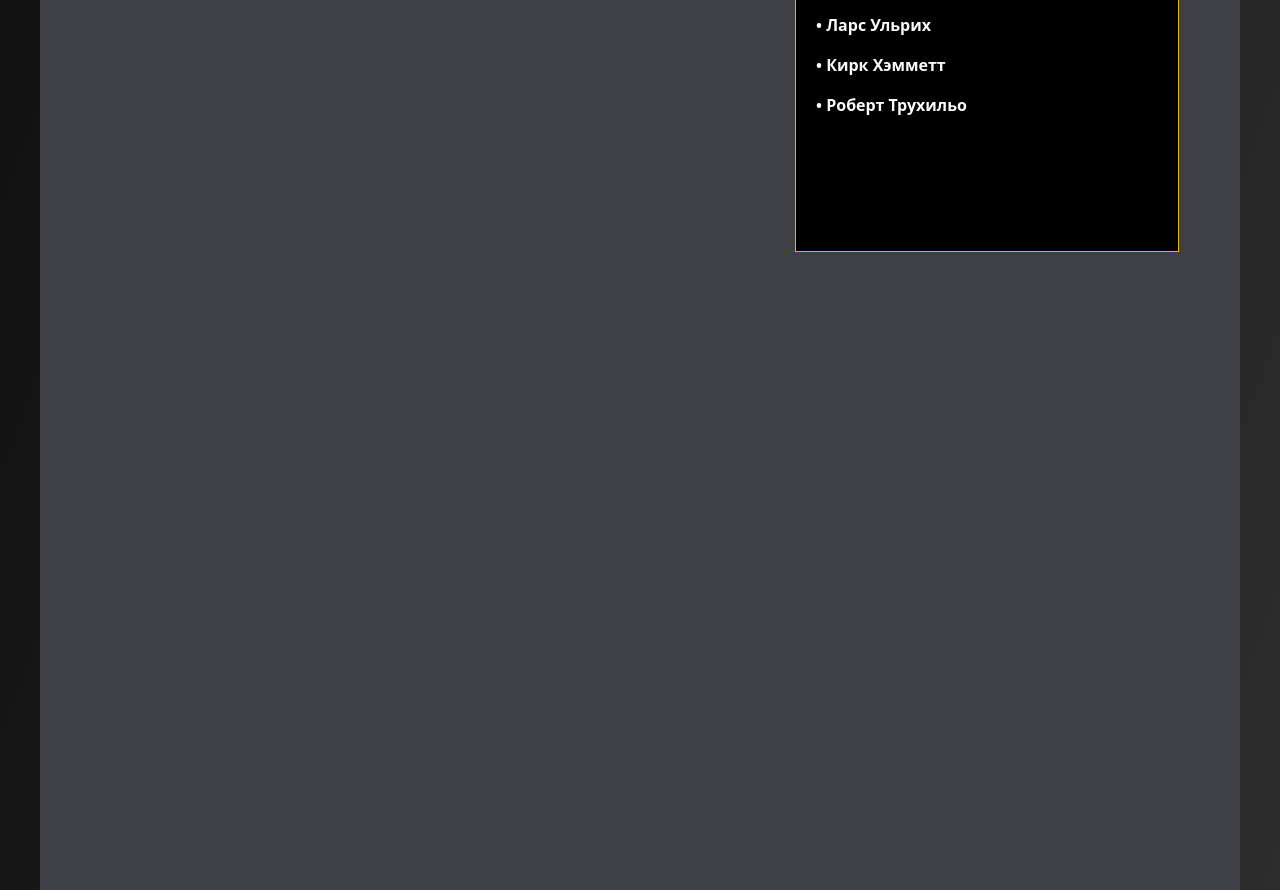
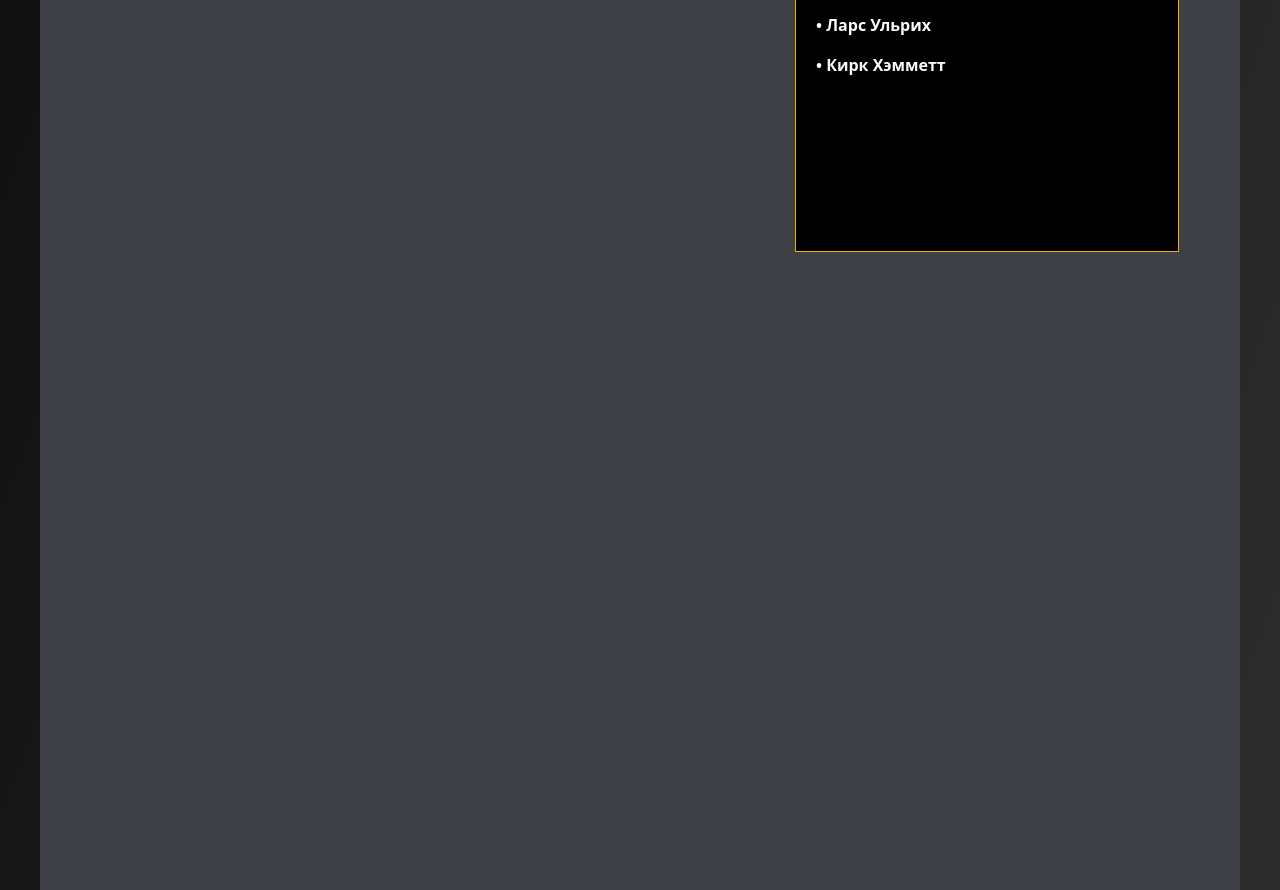
Before and after one commit to kostya-pixel-ops/cheses, a website: page first.html in a window 1280 px wide. Shown: the part 1005-1895 px from the top of the page. Drawn offline with nearby package versions, Linux system fonts and the light colour scheme.

Commit message:
Update first.html
Bye

```diff
--- a/first.html
+++ b/first.html
@@ -37,7 +37,7 @@
                                 <p>• Джеймс Хэтфилд</p>
                                 <p>• Ларс Ульрих</p>
                                 <p>• Кирк Хэмметт</p>
-                                <p>• Роберт Трухильо</p>
+
                             </div>
                         </div>
 
```
